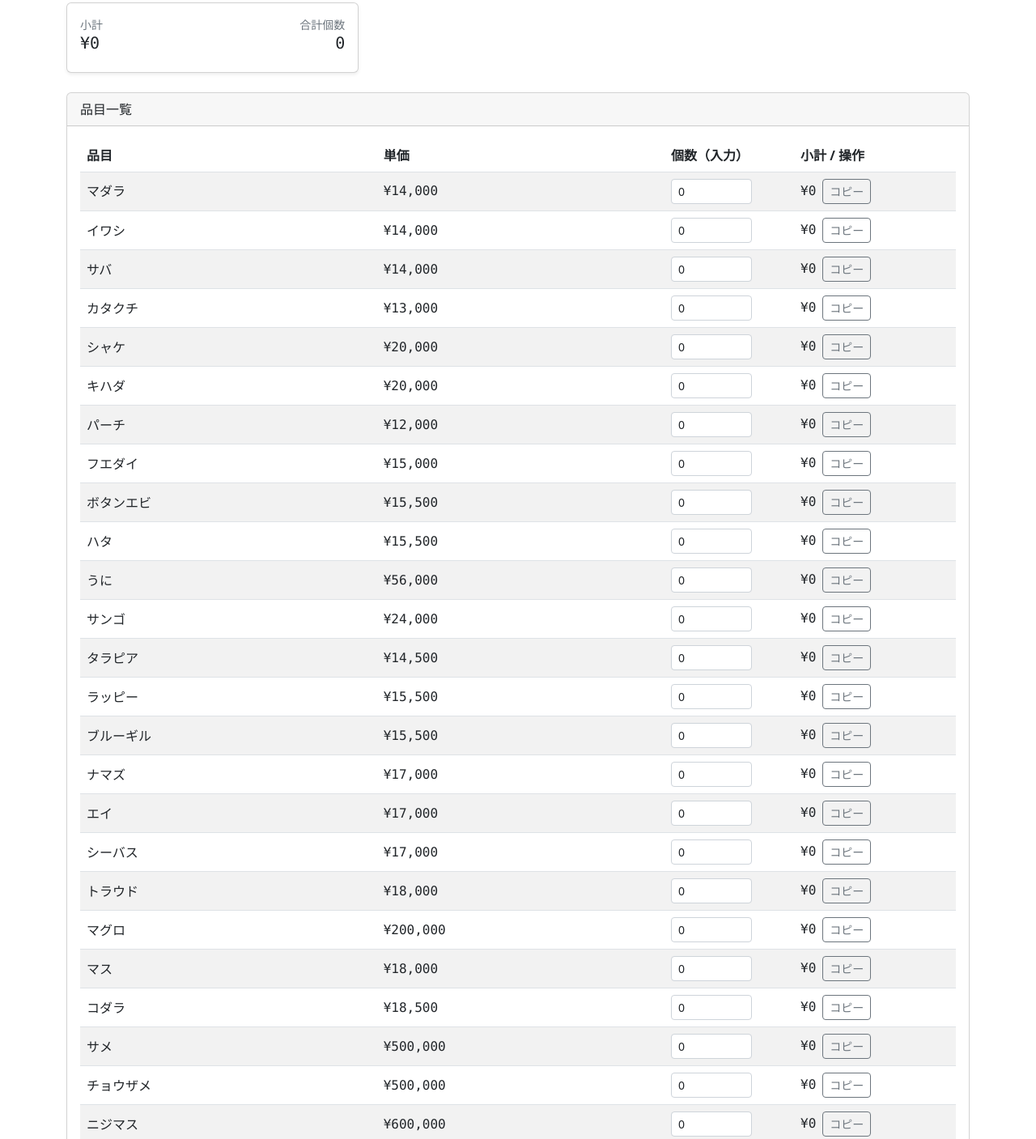
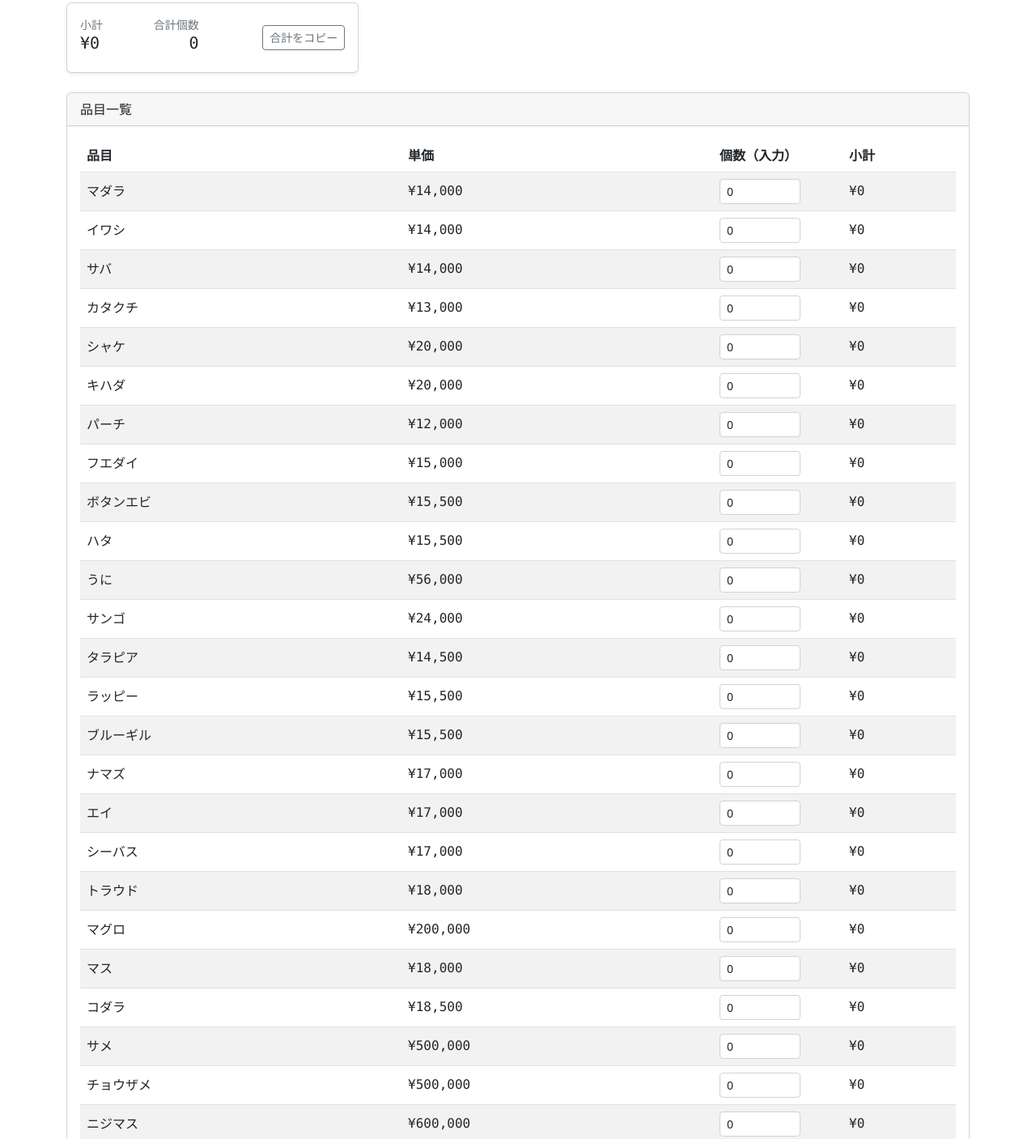
Before and after one commit to TakeshiAdachi0326/KatacityFish.github.io, a plain HTML site: page index.html in a window 1280 px wide. Shown: the part 151-1558 px from the top of the page at 81% size. Drawn offline with nearby package versions, Linux system fonts and the light colour scheme.

Commit message:
fix:AIバグ修正

```diff
--- a/index.html
+++ b/index.html
@@ -30,12 +30,11 @@
       <p class="text-muted">数量を入力すると小計と合計が自動で計算されます。</p>
     </header>
 
-    <!-- 合計表示 -->
+    <!-- 合計表示（合計をコピーするボタンを追加） -->
     <div class="row mb-4 g-3">
       <div class="col-sm-6 col-md-4">
         <div class="card shadow-sm">
-          <div class="card-body">
-            <div class="d-flex justify-content-between align-items-center">
+          <div class="card-body d-flex justify-content-between align-items-center">
             <div>
               <div class="text-muted small">小計</div>
               <div id="totalAmount" class="h5 monospace">¥0</div>
@@ -44,13 +43,15 @@
               <div class="text-muted small">合計個数</div>
               <div id="totalQuantity" class="h5 monospace">0</div>
             </div>
+            <div class="ms-3">
+              <button id="copyTotalBtn" class="btn btn-sm btn-outline-secondary">合計をコピー</button>
             </div>
           </div>
         </div>
       </div>
     </div>
 
-    <!-- テーブル -->
+    <!-- テーブル（各行のコピーボタンを削除） -->
     <section>
       <div class="card">
         <div class="card-header">品目一覧</div>
@@ -61,66 +62,40 @@
                 <th>品目</th>
                 <th>単価</th>
                 <th style="width:160px">個数（入力）</th>
-                <th style="width:200px">小計 / 操作</th>
+                <th style="width:140px">小計</th>
               </tr>
             </thead>
             <tbody>
-              <!-- 行フォーマット: 品目 | 単価 | 入力ボックス (data-price) | 小計 + コピー -->
-              <tr>
-                <td>マダラ</td>
-                <td class="monospace">¥14,000</td>
-                <td>
-                  <input class="form-control form-control-sm small-input qty-input" type="number" min="0" step="1" value="0" data-price="14000">
-                </td>
-                <td class="d-flex align-items-center gap-2">
-                  <div class="monospace row-subtotal">¥0</div>
-                  <button class="btn btn-sm btn-outline-secondary copy-btn" type="button">コピー</button>
-                </td>
-              </tr>
-              <tr>
-                <td>イワシ</td>
-                <td class="monospace">¥14,000</td>
-                <td><input class="form-control form-control-sm small-input qty-input" type="number" min="0" step="1" value="0" data-price="14000"></td>
-                <td class="d-flex align-items-center gap-2"><div class="monospace row-subtotal">¥0</div><button class="btn btn-sm btn-outline-secondary copy-btn" type="button">コピー</button></td>
-              </tr>
-              <tr>
-                <td>サバ</td>
-                <td class="monospace">¥14,000</td>
-                <td><input class="form-control form-control-sm small-input qty-input" type="number" min="0" step="1" value="0" data-price="14000"></td>
-                <td class="d-flex align-items-center gap-2"><div class="monospace row-subtotal">¥0</div><button class="btn btn-sm btn-outline-secondary copy-btn" type="button">コピー</button></td>
-              </tr>
-              <tr>
-                <td>カタクチ</td>
-                <td class="monospace">¥13,000</td>
-                <td><input class="form-control form-control-sm small-input qty-input" type="number" min="0" step="1" value="0" data-price="13000"></td>
-                <td class="d-flex align-items-center gap-2"><div class="monospace row-subtotal">¥0</div><button class="btn btn-sm btn-outline-secondary copy-btn" type="button">コピー</button></td>
-              </tr>
-              <tr><td>シャケ</td><td class="monospace">¥20,000</td><td><input class="form-control form-control-sm small-input qty-input" type="number" min="0" step="1" value="0" data-price="20000"></td><td class="d-flex align-items-center gap-2"><div class="monospace row-subtotal">¥0</div><button class="btn btn-sm btn-outline-secondary copy-btn" type="button">コピー</button></td></tr>
-              <tr><td>キハダ</td><td class="monospace">¥20,000</td><td><input class="form-control form-control-sm small-input qty-input" type="number" min="0" step="1" value="0" data-price="20000"></td><td class="d-flex align-items-center gap-2"><div class="monospace row-subtotal">¥0</div><button class="btn btn-sm btn-outline-secondary copy-btn" type="button">コピー</button></td></tr>
-              <tr><td>パーチ</td><td class="monospace">¥12,000</td><td><input class="form-control form-control-sm small-input qty-input" type="number" min="0" step="1" value="0" data-price="12000"></td><td class="d-flex align-items-center gap-2"><div class="monospace row-subtotal">¥0</div><button class="btn btn-sm btn-outline-secondary copy-btn" type="button">コピー</button></td></tr>
-              <tr><td>フエダイ</td><td class="monospace">¥15,000</td><td><input class="form-control form-control-sm small-input qty-input" type="number" min="0" step="1" value="0" data-price="15000"></td><td class="d-flex align-items-center gap-2"><div class="monospace row-subtotal">¥0</div><button class="btn btn-sm btn-outline-secondary copy-btn" type="button">コピー</button></td></tr>
-              <tr><td>ボタンエビ</td><td class="monospace">¥15,500</td><td><input class="form-control form-control-sm small-input qty-input" type="number" min="0" step="1" value="0" data-price="15500"></td><td class="d-flex align-items-center gap-2"><div class="monospace row-subtotal">¥0</div><button class="btn btn-sm btn-outline-secondary copy-btn" type="button">コピー</button></td></tr>
-              <tr><td>ハタ</td><td class="monospace">¥15,500</td><td><input class="form-control form-control-sm small-input qty-input" type="number" min="0" step="1" value="0" data-price="15500"></td><td class="d-flex align-items-center gap-2"><div class="monospace row-subtotal">¥0</div><button class="btn btn-sm btn-outline-secondary copy-btn" type="button">コピー</button></td></tr>
-              <tr><td>うに</td><td class="monospace">¥56,000</td><td><input class="form-control form-control-sm small-input qty-input" type="number" min="0" step="1" value="0" data-price="56000"></td><td class="d-flex align-items-center gap-2"><div class="monospace row-subtotal">¥0</div><button class="btn btn-sm btn-outline-secondary copy-btn" type="button">コピー</button></td></tr>
-              <tr><td>サンゴ</td><td class="monospace">¥24,000</td><td><input class="form-control form-control-sm small-input qty-input" type="number" min="0" step="1" value="0" data-price="24000"></td><td class="d-flex align-items-center gap-2"><div class="monospace row-subtotal">¥0</div><button class="btn btn-sm btn-outline-secondary copy-btn" type="button">コピー</button></td></tr>
-              <tr><td>タラピア</td><td class="monospace">¥14,500</td><td><input class="form-control form-control-sm small-input qty-input" type="number" min="0" step="1" value="0" data-price="14500"></td><td class="d-flex align-items-center gap-2"><div class="monospace row-subtotal">¥0</div><button class="btn btn-sm btn-outline-secondary copy-btn" type="button">コピー</button></td></tr>
-              <tr><td>ラッピー</td><td class="monospace">¥15,500</td><td><input class="form-control form-control-sm small-input qty-input" type="number" min="0" step="1" value="0" data-price="15500"></td><td class="d-flex align-items-center gap-2"><div class="monospace row-subtotal">¥0</div><button class="btn btn-sm btn-outline-secondary copy-btn" type="button">コピー</button></td></tr>
-              <tr><td>ブルーギル</td><td class="monospace">¥15,500</td><td><input class="form-control form-control-sm small-input qty-input" type="number" min="0" step="1" value="0" data-price="15500"></td><td class="d-flex align-items-center gap-2"><div class="monospace row-subtotal">¥0</div><button class="btn btn-sm btn-outline-secondary copy-btn" type="button">コピー</button></td></tr>
-              <tr><td>ナマズ</td><td class="monospace">¥17,000</td><td><input class="form-control form-control-sm small-input qty-input" type="number" min="0" step="1" value="0" data-price="17000"></td><td class="d-flex align-items-center gap-2"><div class="monospace row-subtotal">¥0</div><button class="btn btn-sm btn-outline-secondary copy-btn" type="button">コピー</button></td></tr>
-              <tr><td>エイ</td><td class="monospace">¥17,000</td><td><input class="form-control form-control-sm small-input qty-input" type="number" min="0" step="1" value="0" data-price="17000"></td><td class="d-flex align-items-center gap-2"><div class="monospace row-subtotal">¥0</div><button class="btn btn-sm btn-outline-secondary copy-btn" type="button">コピー</button></td></tr>
-              <tr><td>シーバス</td><td class="monospace">¥17,000</td><td><input class="form-control form-control-sm small-input qty-input" type="number" min="0" step="1" value="0" data-price="17000"></td><td class="d-flex align-items-center gap-2"><div class="monospace row-subtotal">¥0</div><button class="btn btn-sm btn-outline-secondary copy-btn" type="button">コピー</button></td></tr>
-              <tr><td>トラウド</td><td class="monospace">¥18,000</td><td><input class="form-control form-control-sm small-input qty-input" type="number" min="0" step="1" value="0" data-price="18000"></td><td class="d-flex align-items-center gap-2"><div class="monospace row-subtotal">¥0</div><button class="btn btn-sm btn-outline-secondary copy-btn" type="button">コピー</button></td></tr>
-              <tr><td>マグロ</td><td class="monospace">¥200,000</td><td><input class="form-control form-control-sm small-input qty-input" type="number" min="0" step="1" value="0" data-price="200000"></td><td class="d-flex align-items-center gap-2"><div class="monospace row-subtotal">¥0</div><button class="btn btn-sm btn-outline-secondary copy-btn" type="button">コピー</button></td></tr>
-              <tr><td>マス</td><td class="monospace">¥18,000</td><td><input class="form-control form-control-sm small-input qty-input" type="number" min="0" step="1" value="0" data-price="18000"></td><td class="d-flex align-items-center gap-2"><div class="monospace row-subtotal">¥0</div><button class="btn btn-sm btn-outline-secondary copy-btn" type="button">コピー</button></td></tr>
-              <tr><td>コダラ</td><td class="monospace">¥18,500</td><td><input class="form-control form-control-sm small-input qty-input" type="number" min="0" step="1" value="0" data-price="18500"></td><td class="d-flex align-items-center gap-2"><div class="monospace row-subtotal">¥0</div><button class="btn btn-sm btn-outline-secondary copy-btn" type="button">コピー</button></td></tr>
-              <tr><td>サメ</td><td class="monospace">¥500,000</td><td><input class="form-control form-control-sm small-input qty-input" type="number" min="0" step="1" value="0" data-price="500000"></td><td class="d-flex align-items-center gap-2"><div class="monospace row-subtotal">¥0</div><button class="btn btn-sm btn-outline-secondary copy-btn" type="button">コピー</button></td></tr>
-              <tr><td>チョウザメ</td><td class="monospace">¥500,000</td><td><input class="form-control form-control-sm small-input qty-input" type="number" min="0" step="1" value="0" data-price="500000"></td><td class="d-flex align-items-center gap-2"><div class="monospace row-subtotal">¥0</div><button class="btn btn-sm btn-outline-secondary copy-btn" type="button">コピー</button></td></tr>
-              <tr><td>ニジマス</td><td class="monospace">¥600,000</td><td><input class="form-control form-control-sm small-input qty-input" type="number" min="0" step="1" value="0" data-price="600000"></td><td class="d-flex align-items-center gap-2"><div class="monospace row-subtotal">¥0</div><button class="btn btn-sm btn-outline-secondary copy-btn" type="button">コピー</button></td></tr>
-              <tr><td>オヒョウ</td><td class="monospace">¥20,000</td><td><input class="form-control form-control-sm small-input qty-input" type="number" min="0" step="1" value="0" data-price="20000"></td><td class="d-flex align-items-center gap-2"><div class="monospace row-subtotal">¥0</div><button class="btn btn-sm btn-outline-secondary copy-btn" type="button">コピー</button></td></tr>
-              <tr><td>ストライブ</td><td class="monospace">¥100,000</td><td><input class="form-control form-control-sm small-input qty-input" type="number" min="0" step="1" value="0" data-price="100000"></td><td class="d-flex align-items-center gap-2"><div class="monospace row-subtotal">¥0</div><button class="btn btn-sm btn-outline-secondary copy-btn" type="button">コピー</button></td></tr>
-              <tr><td>レッド</td><td class="monospace">¥24,000</td><td><input class="form-control form-control-sm small-input qty-input" type="number" min="0" step="1" value="0" data-price="24000"></td><td class="d-flex align-items-center gap-2"><div class="monospace row-subtotal">¥0</div><button class="btn btn-sm btn-outline-secondary copy-btn" type="button">コピー</button></td></tr>
-              <tr><td>シイラ</td><td class="monospace">¥28,000</td><td><input class="form-control form-control-sm small-input qty-input" type="number" min="0" step="1" value="0" data-price="28000"></td><td class="d-flex align-items-center gap-2"><div class="monospace row-subtotal">¥0</div><button class="btn btn-sm btn-outline-secondary copy-btn" type="button">コピー</button></td></tr>
-              <tr><td>イルカ</td><td class="monospace">¥900,000</td><td><input class="form-control form-control-sm small-input qty-input" type="number" min="0" step="1" value="0" data-price="900000"></td><td class="d-flex align-items-center gap-2"><div class="monospace row-subtotal">¥0</div><button class="btn btn-sm btn-outline-secondary copy-btn" type="button">コピー</button></td></tr>
+              <tr><td>マダラ</td><td class="monospace">¥14,000</td><td><input class="form-control form-control-sm small-input qty-input" type="number" min="0" step="1" value="0" data-price="14000"></td><td class="monospace row-subtotal">¥0</td></tr>
+              <tr><td>イワシ</td><td class="monospace">¥14,000</td><td><input class="form-control form-control-sm small-input qty-input" type="number" min="0" step="1" value="0" data-price="14000"></td><td class="monospace row-subtotal">¥0</td></tr>
+              <tr><td>サバ</td><td class="monospace">¥14,000</td><td><input class="form-control form-control-sm small-input qty-input" type="number" min="0" step="1" value="0" data-price="14000"></td><td class="monospace row-subtotal">¥0</td></tr>
+              <tr><td>カタクチ</td><td class="monospace">¥13,000</td><td><input class="form-control form-control-sm small-input qty-input" type="number" min="0" step="1" value="0" data-price="13000"></td><td class="monospace row-subtotal">¥0</td></tr>
+              <tr><td>シャケ</td><td class="monospace">¥20,000</td><td><input class="form-control form-control-sm small-input qty-input" type="number" min="0" step="1" value="0" data-price="20000"></td><td class="monospace row-subtotal">¥0</td></tr>
+              <tr><td>キハダ</td><td class="monospace">¥20,000</td><td><input class="form-control form-control-sm small-input qty-input" type="number" min="0" step="1" value="0" data-price="20000"></td><td class="monospace row-subtotal">¥0</td></tr>
+              <tr><td>パーチ</td><td class="monospace">¥12,000</td><td><input class="form-control form-control-sm small-input qty-input" type="number" min="0" step="1" value="0" data-price="12000"></td><td class="monospace row-subtotal">¥0</td></tr>
+              <tr><td>フエダイ</td><td class="monospace">¥15,000</td><td><input class="form-control form-control-sm small-input qty-input" type="number" min="0" step="1" value="0" data-price="15000"></td><td class="monospace row-subtotal">¥0</td></tr>
+              <tr><td>ボタンエビ</td><td class="monospace">¥15,500</td><td><input class="form-control form-control-sm small-input qty-input" type="number" min="0" step="1" value="0" data-price="15500"></td><td class="monospace row-subtotal">¥0</td></tr>
+              <tr><td>ハタ</td><td class="monospace">¥15,500</td><td><input class="form-control form-control-sm small-input qty-input" type="number" min="0" step="1" value="0" data-price="15500"></td><td class="monospace row-subtotal">¥0</td></tr>
+              <tr><td>うに</td><td class="monospace">¥56,000</td><td><input class="form-control form-control-sm small-input qty-input" type="number" min="0" step="1" value="0" data-price="56000"></td><td class="monospace row-subtotal">¥0</td></tr>
+              <tr><td>サンゴ</td><td class="monospace">¥24,000</td><td><input class="form-control form-control-sm small-input qty-input" type="number" min="0" step="1" value="0" data-price="24000"></td><td class="monospace row-subtotal">¥0</td></tr>
+              <tr><td>タラピア</td><td class="monospace">¥14,500</td><td><input class="form-control form-control-sm small-input qty-input" type="number" min="0" step="1" value="0" data-price="14500"></td><td class="monospace row-subtotal">¥0</td></tr>
+              <tr><td>ラッピー</td><td class="monospace">¥15,500</td><td><input class="form-control form-control-sm small-input qty-input" type="number" min="0" step="1" value="0" data-price="15500"></td><td class="monospace row-subtotal">¥0</td></tr>
+              <tr><td>ブルーギル</td><td class="monospace">¥15,500</td><td><input class="form-control form-control-sm small-input qty-input" type="number" min="0" step="1" value="0" data-price="15500"></td><td class="monospace row-subtotal">¥0</td></tr>
+              <tr><td>ナマズ</td><td class="monospace">¥17,000</td><td><input class="form-control form-control-sm small-input qty-input" type="number" min="0" step="1" value="0" data-price="17000"></td><td class="monospace row-subtotal">¥0</td></tr>
+              <tr><td>エイ</td><td class="monospace">¥17,000</td><td><input class="form-control form-control-sm small-input qty-input" type="number" min="0" step="1" value="0" data-price="17000"></td><td class="monospace row-subtotal">¥0</td></tr>
+              <tr><td>シーバス</td><td class="monospace">¥17,000</td><td><input class="form-control form-control-sm small-input qty-input" type="number" min="0" step="1" value="0" data-price="17000"></td><td class="monospace row-subtotal">¥0</td></tr>
+              <tr><td>トラウド</td><td class="monospace">¥18,000</td><td><input class="form-control form-control-sm small-input qty-input" type="number" min="0" step="1" value="0" data-price="18000"></td><td class="monospace row-subtotal">¥0</td></tr>
+              <tr><td>マグロ</td><td class="monospace">¥200,000</td><td><input class="form-control form-control-sm small-input qty-input" type="number" min="0" step="1" value="0" data-price="200000"></td><td class="monospace row-subtotal">¥0</td></tr>
+              <tr><td>マス</td><td class="monospace">¥18,000</td><td><input class="form-control form-control-sm small-input qty-input" type="number" min="0" step="1" value="0" data-price="18000"></td><td class="monospace row-subtotal">¥0</td></tr>
+              <tr><td>コダラ</td><td class="monospace">¥18,500</td><td><input class="form-control form-control-sm small-input qty-input" type="number" min="0" step="1" value="0" data-price="18500"></td><td class="monospace row-subtotal">¥0</td></tr>
+              <tr><td>サメ</td><td class="monospace">¥500,000</td><td><input class="form-control form-control-sm small-input qty-input" type="number" min="0" step="1" value="0" data-price="500000"></td><td class="monospace row-subtotal">¥0</td></tr>
+              <tr><td>チョウザメ</td><td class="monospace">¥500,000</td><td><input class="form-control form-control-sm small-input qty-input" type="number" min="0" step="1" value="0" data-price="500000"></td><td class="monospace row-subtotal">¥0</td></tr>
+              <tr><td>ニジマス</td><td class="monospace">¥600,000</td><td><input class="form-control form-control-sm small-input qty-input" type="number" min="0" step="1" value="0" data-price="600000"></td><td class="monospace row-subtotal">¥0</td></tr>
+              <tr><td>オヒョウ</td><td class="monospace">¥20,000</td><td><input class="form-control form-control-sm small-input qty-input" type="number" min="0" step="1" value="0" data-price="20000"></td><td class="monospace row-subtotal">¥0</td></tr>
+              <tr><td>ストライブ</td><td class="monospace">¥100,000</td><td><input class="form-control form-control-sm small-input qty-input" type="number" min="0" step="1" value="0" data-price="100000"></td><td class="monospace row-subtotal">¥0</td></tr>
+              <tr><td>レッド</td><td class="monospace">¥24,000</td><td><input class="form-control form-control-sm small-input qty-input" type="number" min="0" step="1" value="0" data-price="24000"></td><td class="monospace row-subtotal">¥0</td></tr>
+              <tr><td>シイラ</td><td class="monospace">¥28,000</td><td><input class="form-control form-control-sm small-input qty-input" type="number" min="0" step="1" value="0" data-price="28000"></td><td class="monospace row-subtotal">¥0</td></tr>
+              <tr><td>イルカ</td><td class="monospace">¥900,000</td><td><input class="form-control form-control-sm small-input qty-input" type="number" min="0" step="1" value="0" data-price="900000"></td><td class="monospace row-subtotal">¥0</td></tr>
             </tbody>
           </table>
         </div>
@@ -154,28 +129,26 @@
       document.getElementById('totalAmount').textContent = formatYen(totalAmount);
     }
 
-    // コピー処理（ボタン押下で行の小計をクリップボードへ）
-    async function copySubtotalText(btn){
-      const row = btn.closest('tr');
-      if (!row) return;
-      const subEl = row.querySelector('.row-subtotal');
-      if (!subEl) return;
-      const text = subEl.textContent || '';
+    // 合計コピー処理
+    async function copyTotal(){
+      const totalEl = document.getElementById('totalAmount');
+      if (!totalEl) return;
+      const text = totalEl.textContent || '';
       try {
         await navigator.clipboard.writeText(text);
+        const btn = document.getElementById('copyTotalBtn');
         const prev = btn.textContent;
         btn.textContent = 'コピー済';
         btn.disabled = true;
         setTimeout(()=>{ btn.textContent = prev; btn.disabled = false; }, 1200);
       } catch (err) {
-        // フォールバック: 一時 textarea を使う
+        // フォールバック
         const ta = document.createElement('textarea');
         ta.value = text;
         document.body.appendChild(ta);
         ta.select();
-        try { document.execCommand('copy'); btn.textContent = 'コピー済'; } catch(e){}
+        try { document.execCommand('copy'); } catch(e){}
         ta.remove();
-        setTimeout(()=>{ btn.textContent = 'コピー'; }, 1200);
       }
     }
 
@@ -183,12 +156,7 @@
     document.addEventListener('input', function(e){
       if (e.target && e.target.classList && e.target.classList.contains('qty-input')) updateTotals();
     });
-
-    document.addEventListener('click', function(e){
-      if (e.target && e.target.classList && e.target.classList.contains('copy-btn')){
-        copySubtotalText(e.target);
-      }
-    });
+    document.getElementById('copyTotalBtn')?.addEventListener('click', copyTotal);
 
     // 初期計算
     updateTotals();
```
Lines whose indentation alone changed are shown as unchanged.
